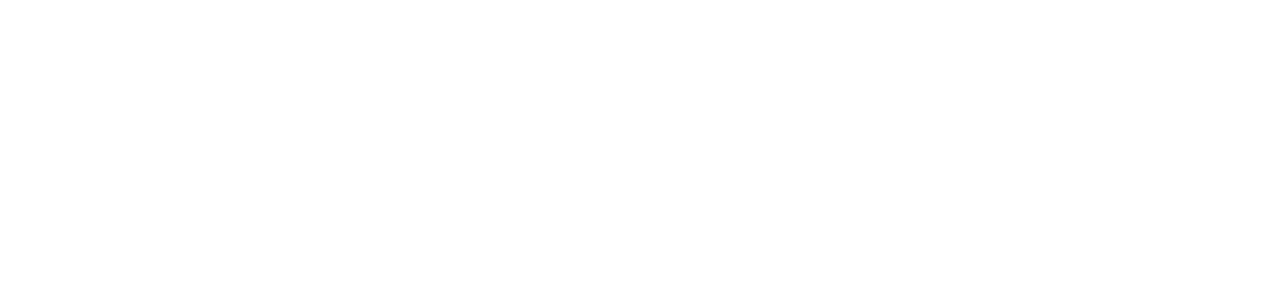
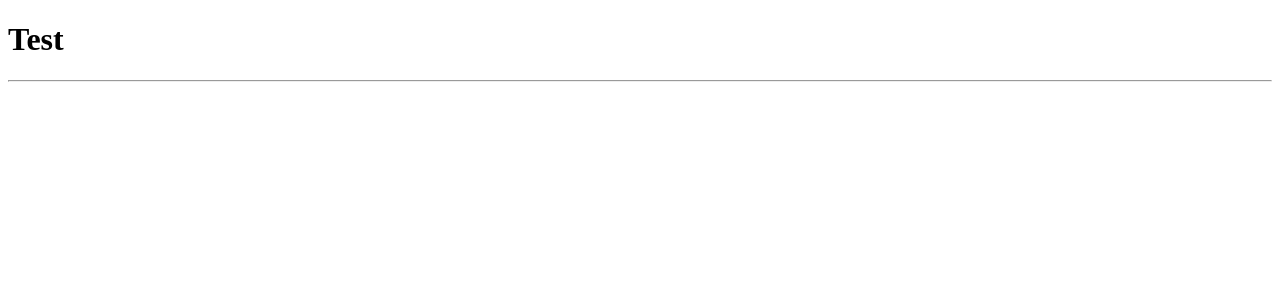
Before and after one commit to gslin/nuxt-playground, a Nuxt app: page / in a window 1280 px wide. Shown: the top 300 px of the page. Built offline with nearby package versions, Linux system fonts and the light colour scheme.

Commit message:
Use prerender to build static DOM elements.

```diff
--- a/app.vue
+++ b/app.vue
@@ -1,2 +1,4 @@
 <template>
+<h1>Test</h1>
+<hr>
 </template>
--- a/nuxt.config.ts
+++ b/nuxt.config.ts
@@ -1,4 +1,7 @@
 // https://nuxt.com/docs/api/configuration/nuxt-config
 export default defineNuxtConfig({
   devtools: { enabled: true },
+  routerRules: {
+    '/': { prerender: true },
+  },
 })
```
